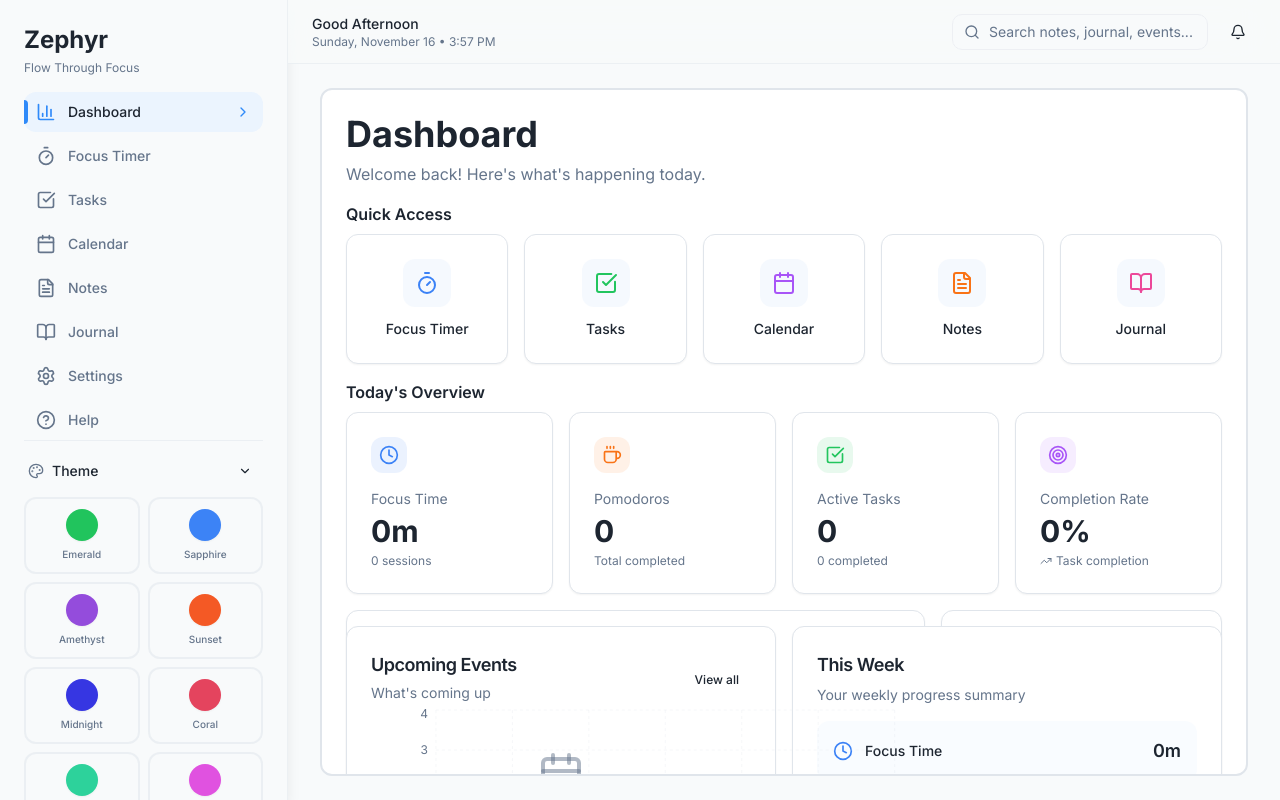
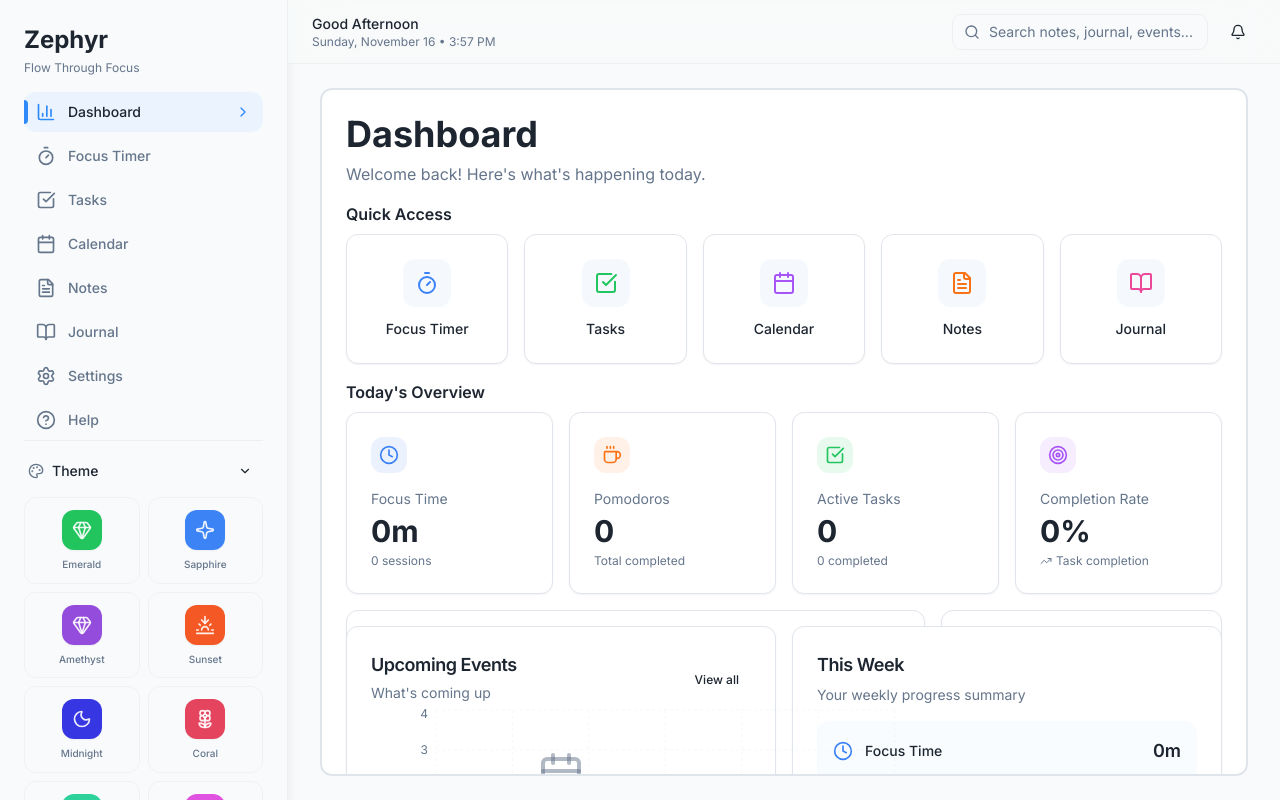
Before and after one commit to dominikkoenitzer/Zephyr, a React (Vite) app: page / in a window 1280 px wide. Both pictures are taken after a click on the button 245 px from the left and 710 px from the top of the page. Built offline with nearby package versions, Linux system fonts and the light colour scheme.

Commit message:
Add icons to themes and enhance theme selection UI design

```diff
--- a/src/components/Layout/Sidebar.jsx
+++ b/src/components/Layout/Sidebar.jsx
@@ -12,11 +12,37 @@ import {
   FileText,
   Sparkles,
   Palette,
-  ChevronRight
+  ChevronRight,
+  Gem,
+  Sparkle,
+  Sun,
+  Moon,
+  Waves,
+  TreePine,
+  Flower2,
+  Droplets,
+  Circle,
+  Sunset,
+  Mountain
 } from 'lucide-react';
 import { Button } from '../ui/button';
 import { cn } from '../../lib/utils';
 import { themeService, GARDEN_THEMES } from '../../services/themeService';
+
+// Theme icons mapping
+const THEME_ICONS = {
+  emerald: Gem,
+  sapphire: Sparkle,
+  amethyst: Gem,
+  sunset: Sunset,
+  midnight: Moon,
+  coral: Flower2,
+  mint: Droplets,
+  aurora: Sparkles,
+  ocean: Waves,
+  forest: TreePine,
+  default: Circle
+};
 
 const navigation = [
   { name: 'Dashboard', href: '/', icon: BarChart3 },
@@ -210,6 +236,7 @@ function SidebarContent({
               const themeColor = theme.colors
                 ? `hsl(${theme.colors.primary})`
                 : 'hsl(var(--primary))';
+              const ThemeIcon = THEME_ICONS[theme.id] || Circle;
 
               return (
                 <button
@@ -217,34 +244,45 @@ function SidebarContent({
                   key={theme.id}
                   onClick={() => onThemeSelect(theme.id)}
                   className={cn(
-                    "relative p-2.5 rounded-lg transition-all duration-200 group",
-                    "border-2",
+                    "relative p-3 rounded-lg transition-all duration-200 group",
+                    "border",
                     isSelected
-                      ? "border-primary bg-primary/5 shadow-sm"
-                      : "border-border/50 hover:border-border hover:bg-accent/30"
+                      ? "border-primary/50 bg-primary/5 shadow-sm ring-1 ring-primary/20"
+                      : "border-border/40 hover:border-border/60 hover:bg-accent/20"
                   )}
                   title={theme.description}
                 >
-                  <div className="flex flex-col items-center gap-1.5">
+                  <div className="flex flex-col items-center gap-2">
                     <div
-                      className="w-8 h-8 rounded-full flex-shrink-0 transition-all duration-200 shadow-sm"
+                      className="relative w-10 h-10 rounded-lg flex items-center justify-center transition-all duration-200 shadow-sm group-hover:scale-105"
                       style={{
                         backgroundColor: themeColor,
                         boxShadow: isSelected
-                          ? `0 0 0 2px ${themeColor}40, 0 2px 8px ${themeColor}30`
-                          : `0 2px 4px ${themeColor}20`
+                          ? `0 0 0 2px ${themeColor}30, 0 4px 12px ${themeColor}25`
+                          : `0 2px 6px ${themeColor}15`
                       }}
-                    />
+                    >
+                      <ThemeIcon
+                        className={cn(
+                          "h-5 w-5 transition-all duration-200",
+                          isSelected ? "text-white scale-110" : "text-white/90 group-hover:text-white"
+                        )}
+                        strokeWidth={isSelected ? 2.5 : 2}
+                      />
+                      {isSelected && (
+                        <div className="absolute inset-0 rounded-lg bg-white/10" />
+                      )}
+                    </div>
                     <span className={cn(
-                      "text-[10px] font-medium transition-colors",
-                      isSelected ? "text-primary" : "text-muted-foreground group-hover:text-foreground"
+                      "text-[10px] font-medium transition-colors leading-tight",
+                      isSelected ? "text-primary font-semibold" : "text-muted-foreground group-hover:text-foreground"
                     )}>
                       {theme.name}
                     </span>
                   </div>
                   {isSelected && (
-                    <div className="absolute -top-1 -right-1 w-3 h-3 rounded-full border-2 border-background flex items-center justify-center">
-                      <div className="w-1.5 h-1.5 rounded-full" style={{ backgroundColor: themeColor }} />
+                    <div className="absolute -top-1.5 -right-1.5 w-4 h-4 rounded-full border-2 border-background bg-primary flex items-center justify-center shadow-sm">
+                      <div className="w-2 h-2 rounded-full bg-white" />
                     </div>
                   )}
                 </button>
```
